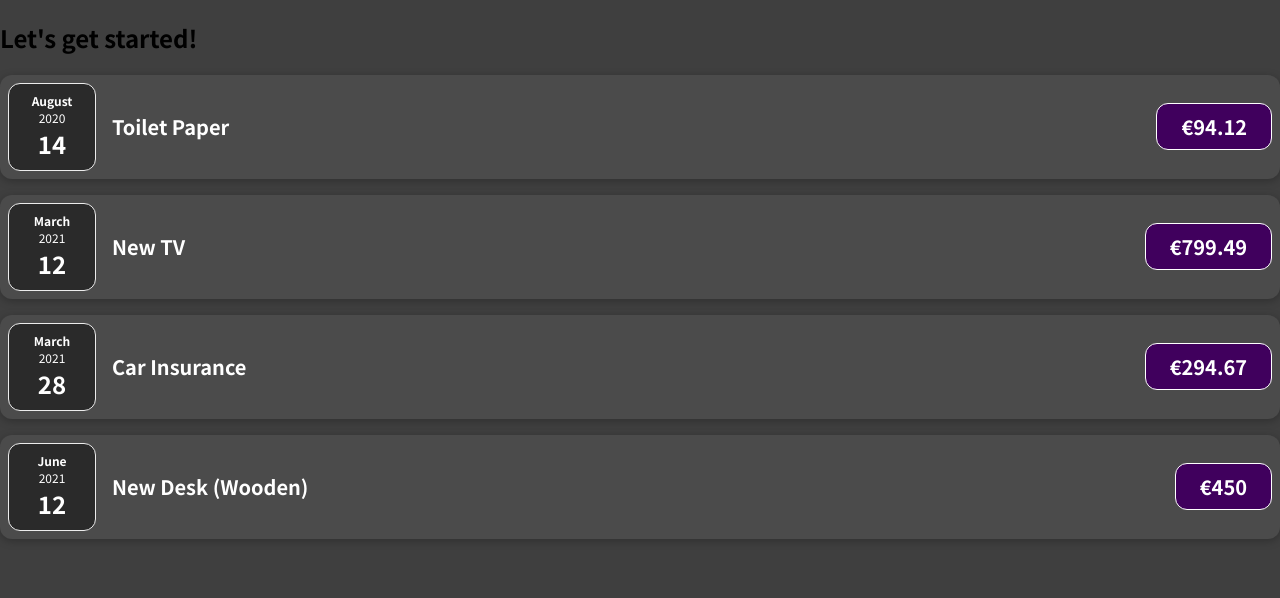
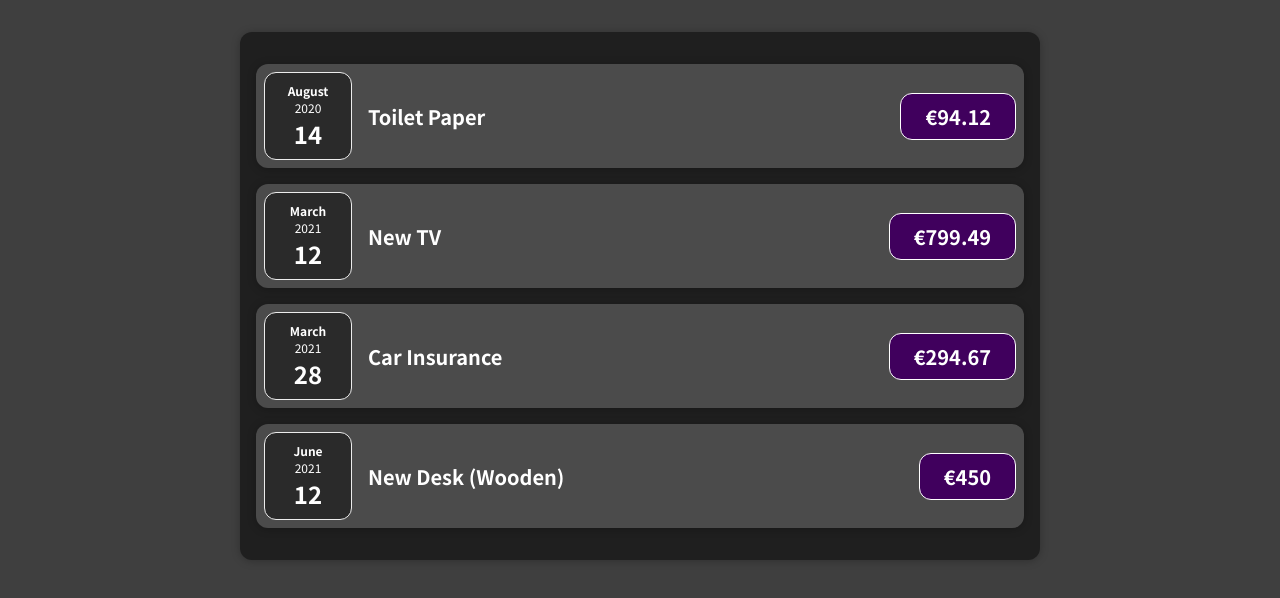
Before and after one commit to MarioSamperi75/React-Complete-Guide, a JavaScript app: page / in a window 1280 px wide. Shown: the top 598 px of the page. Built offline with nearby package versions, Linux system fonts and the light colour scheme.

Commit message:
Expenses component created, Card component created. props children and styling

```diff
--- a/src/App.js
+++ b/src/App.js
@@ -1,4 +1,5 @@
 import ExpenseItem from "./components/ExpenseItem";
+import Expenses from "./components/Expenses";
 
 function App() {
   const expenses = [
@@ -23,31 +24,7 @@
     },
   ];
 
-  return (
-    <div>
-      <h2>Let's get started!</h2>
-      <ExpenseItem
-        title={expenses[0].title}
-        amount={expenses[0].amount}
-        date={expenses[0].date}
-      />
-      <ExpenseItem
-        title={expenses[1].title}
-        amount={expenses[1].amount}
-        date={expenses[1].date}
-      />{" "}
-      <ExpenseItem
-        title={expenses[2].title}
-        amount={expenses[2].amount}
-        date={expenses[2].date}
-      />{" "}
-      <ExpenseItem
-        title={expenses[3].title}
-        amount={expenses[3].amount}
-        date={expenses[3].date}
-      />
-    </div>
-  );
+  return <Expenses items={expenses}></Expenses>;
 }
 
 export default App;
--- /dev/null
+++ b/src/components/Card.css
@@ -0,0 +1,4 @@
+.card {
+  border-radius: 12px;
+  box-shadow: 0 1px 8px rgba(0, 0, 0, 0.25);
+}
--- /dev/null
+++ b/src/components/Card.js
@@ -0,0 +1,11 @@
+import "./Card.css";
+
+function Card(props) {
+  //Card is a custom component, no default values-->
+  //card have to accept all the values that comes as props
+  const classes = "card " + props.className;
+
+  return <div className={classes}>{props.children}</div>;
+}
+
+export default Card;
--- a/src/components/ExpenseItem.css
+++ b/src/components/ExpenseItem.css
@@ -2,10 +2,8 @@
   display: flex;
   justify-content: space-between;
   align-items: center;
-  box-shadow: 0 2px 8px rgba(0, 0, 0, 0.25);
   padding: 0.5rem;
   margin: 1rem 0;
-  border-radius: 12px;
   background-color: #4b4b4b;
 }
 
--- a/src/components/ExpenseItem.js
+++ b/src/components/ExpenseItem.js
@@ -1,15 +1,16 @@
 import "./ExpenseItem.css";
 import ExpenseDate from "./ExpenseDate";
+import Card from "./Card";
 
 function ExpenseItem(props) {
   return (
-    <div className="expense-item">
+    <Card className="expense-item">
       <ExpenseDate date={props.date} />
       <div className="expense-item__description">
         <h2>{props.title}</h2>
         <div className="expense-item__price">€{props.amount}</div>
       </div>
-    </div>
+    </Card>
   );
 }
 
--- /dev/null
+++ b/src/components/Expenses.css
@@ -0,0 +1,7 @@
+.expenses {
+  padding: 1rem;
+  background-color: rgb(31, 31, 31);
+  margin: 2rem auto;
+  width: 50rem;
+  max-width: 95%;
+}
--- /dev/null
+++ b/src/components/Expenses.js
@@ -0,0 +1,32 @@
+import ExpenseItem from "./ExpenseItem";
+import Card from "./Card";
+import "./Expenses.css";
+
+function Expenses(props) {
+  return (
+    <Card className="expenses">
+      <ExpenseItem
+        title={props.items[0].title}
+        amount={props.items[0].amount}
+        date={props.items[0].date}
+      />
+      <ExpenseItem
+        title={props.items[1].title}
+        amount={props.items[1].amount}
+        date={props.items[1].date}
+      />
+      <ExpenseItem
+        title={props.items[2].title}
+        amount={props.items[2].amount}
+        date={props.items[2].date}
+      />
+      <ExpenseItem
+        title={props.items[3].title}
+        amount={props.items[3].amount}
+        date={props.items[3].date}
+      />
+    </Card>
+  );
+}
+
+export default Expenses;
```
Also changed, not shown: 1 other file (tests, documents, lock files or other folders).
